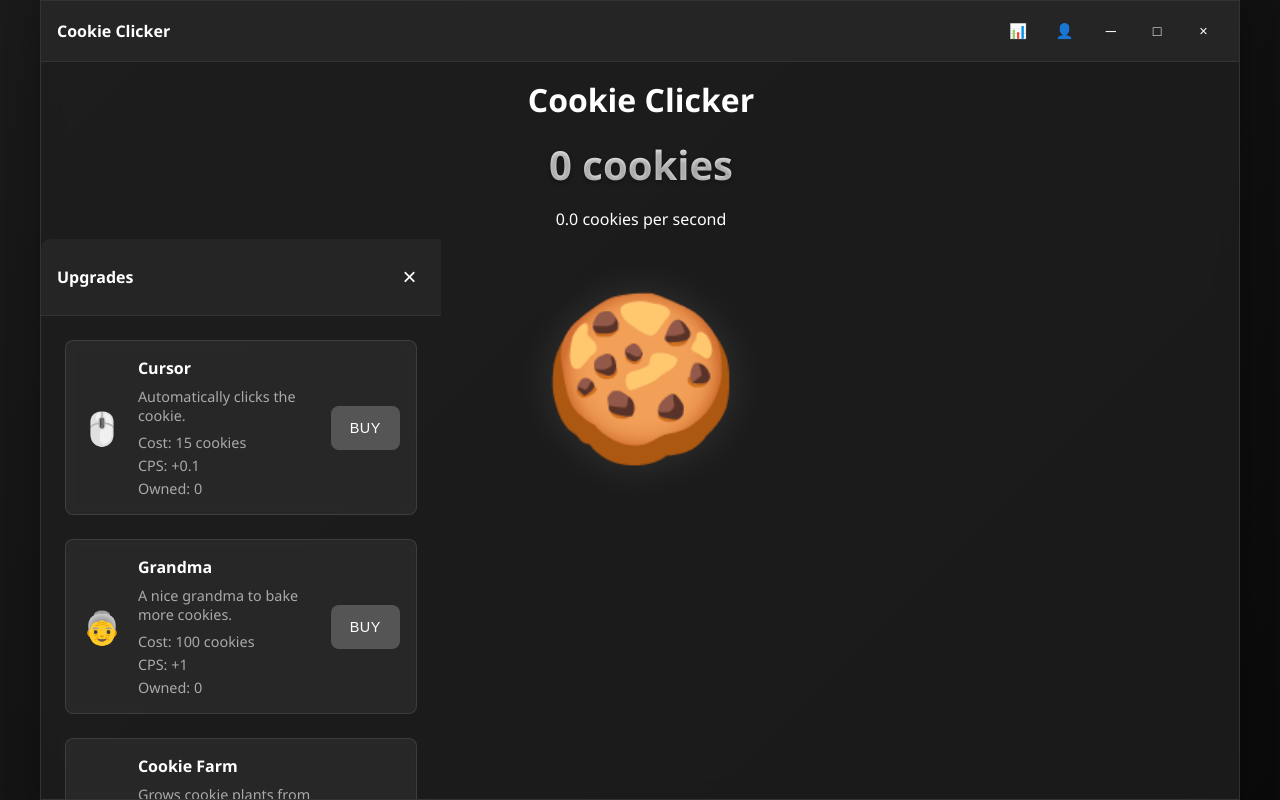
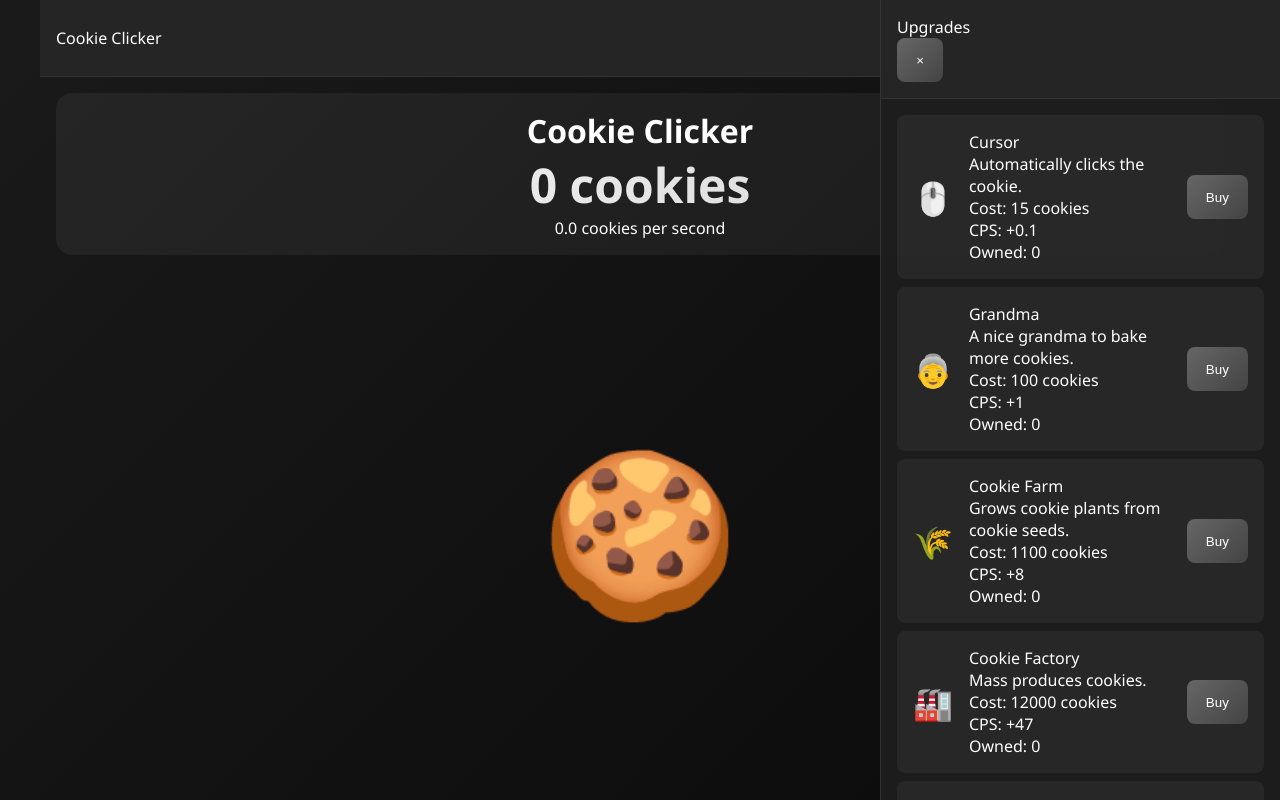
Before and after one commit to ToxicDeadShadow/games-22, a plain HTML site: page index.html in a window 1280 px wide. Drawn offline with Linux system fonts and the light colour scheme.

Commit message:
better view and ui for support across browsers

```diff
--- a/game.js
+++ b/game.js
@@ -1,5 +1,3 @@
-const isMobile = /Android|webOS|iPhone|iPad|iPod|BlackBerry|IEMobile|Opera Mini/i.test(navigator.userAgent);
-
 let cookies = 0;
 let cps = 0;
 let currentUser = null;
@@ -116,18 +114,20 @@ document.addEventListener('DOMContentLoaded', () => {
         localStorage.setItem('cookieClickerUsername', currentUser);
     }
 
-    // Basic touch optimizations
-    document.body.style.overscrollBehavior = 'none';
-    document.documentElement.style.touchAction = 'none';
-
-    // Prevent double-tap zoom
-    document.addEventListener('touchend', (e) => {
-        e.preventDefault();
-        e.target.click();
-    }, { passive: false });
-
     initGame();
     loadGame();
+
+    // Handle both click and touch
+    const cookie = document.getElementById('cookie');
+    ['click', 'touchend'].forEach(evt =>
+        cookie.addEventListener(evt, (e) => {
+            e.preventDefault();
+            cookies++;
+            cookie.classList.add('cookie-click');
+            setTimeout(() => cookie.classList.remove('cookie-click'), 100);
+            updateDisplay();
+        })
+    );
 
     // Add event listeners
     document.querySelector('.minimize').addEventListener('click', minimizeWindow);
@@ -254,15 +254,6 @@ function calculateCPS() {
     }
 }
 
-document.getElementById('cookie').addEventListener('click', () => {
-    cookies++;
-    document.getElementById('cookie').classList.add('cookie-click');
-    setTimeout(() => {
-        document.getElementById('cookie').classList.remove('cookie-click');
-    }, 100);
-    updateDisplay();
-});
-
 setInterval(() => {
     cookies += cps / 10;
     updateDisplay();
@@ -376,17 +367,6 @@ function initGame() {
 // Auto-save every 30 seconds
 setInterval(saveGame, 30000);
 
-// Add touch event support
-document.getElementById('cookie').addEventListener('touchstart', (e) => {
-    e.preventDefault();
-    cookies++;
-    document.getElementById('cookie').classList.add('cookie-click');
-    setTimeout(() => {
-        document.getElementById('cookie').classList.remove('cookie-click');
-    }, 100);
-    updateDisplay();
-});
-
 // Add admin functions
 async function checkBanStatus(username) {
     const response = await fetch('banned_players.js');
--- a/index.html
+++ b/index.html
@@ -2,7 +2,7 @@
 <html lang="en">
 <head>
     <meta charset="UTF-8">
-    <meta name="viewport" content="width=device-width, initial-scale=1.0, maximum-scale=1.0, user-scalable=no, viewport-fit=cover">
+    <meta name="viewport" content="width=device-width, initial-scale=1.0">
     <title>Modern Cookie Clicker</title>
     <link rel="stylesheet" href="styles.css">
 </head>
--- a/styles.css
+++ b/styles.css
@@ -2,6 +2,7 @@
     margin: 0;
     padding: 0;
     box-sizing: border-box;
+    -webkit-tap-highlight-color: transparent;
 }
 
 body {
@@ -9,30 +10,46 @@ body {
     background: linear-gradient(135deg, #1a1a1a 0%, #0a0a0a 100%);
     color: #fff;
     min-height: 100vh;
+    overflow: hidden;
+}
+
+.window {
+    height: 100vh;
+    display: grid;
+    grid-template-rows: auto 1fr;
+}
+
+.window-bar {
+    background: #252525;
+    padding: 1rem;
+    border-bottom: 1px solid #333;
+}
+
+.window-controls {
     display: flex;
-    justify-content: center;
+    justify-content: space-between;
     align-items: center;
 }
 
 .game-container {
     display: grid;
-    grid-template-columns: 1fr;
-    max-width: 100vw;
-    width: 100%;
+    grid-template-rows: auto 1fr;
+    gap: 1rem;
     padding: 1rem;
-    margin: 0 auto;
-    gap: 2rem;
+    height: 100%;
+    overflow: hidden;
 }
 
 .stats {
     text-align: center;
+    padding: 1rem;
+    background: rgba(255,255,255,0.05);
+    border-radius: 1rem;
 }
 
 .cookie-count {
-    font-size: min(8vw, 2.5rem);
+    font-size: clamp(2rem, 5vw, 3rem);
     font-weight: bold;
-    text-shadow: 0 2px 4px rgba(0, 0, 0, 0.3);
-    margin: 1rem 0;
     background: linear-gradient(135deg, #fff, #ccc);
     background-clip: text;
     -webkit-background-clip: text;
@@ -46,273 +63,59 @@ body {
 }
 
 .cookie {
-    font-size: min(20vw, 10rem);
+    font-size: clamp(8rem, 20vw, 15rem);
     cursor: pointer;
-    transition: transform 0.2s cubic-bezier(0.4, 0, 0.2, 1);
-    filter: drop-shadow(0 0 20px rgba(255, 255, 255, 0.1));
+    transition: transform 0.2s;
     user-select: none;
-    -webkit-user-select: none;
-    touch-action: manipulation;
-    -webkit-tap-highlight-color: transparent;
 }
 
-.cookie:hover {
-    transform: scale(1.15);
-    filter: drop-shadow(0 0 30px rgba(255, 255, 255, 0.2));
+.upgrades-window {
+    position: fixed;
+    right: 0;
+    top: 0;
+    bottom: 0;
+    width: clamp(300px, 30vw, 400px);
+    background: rgba(30, 30, 30, 0.95);
+    border-left: 1px solid rgba(255,255,255,0.1);
+    transform: translateX(100%);
+    transition: transform 0.3s;
+    display: flex;
+    flex-direction: column;
 }
 
-.cookie:active {
-    transform: scale(0.95);
+.upgrades-window.show {
+    transform: translateX(0);
 }
 
-.shop {
-    background: #333;
+.upgrades-content {
+    flex: 1;
+    overflow-y: auto;
     padding: 1rem;
-    border-radius: 0.5rem;
 }
 
 .upgrade {
     display: grid;
     grid-template-columns: auto 1fr auto;
     gap: 1rem;
+    padding: 1rem;
+    background: rgba(255,255,255,0.05);
+    border-radius: 0.5rem;
+    margin-bottom: 0.5rem;
     align-items: center;
-    background: rgba(255,255,255,0.05);
-    border: 1px solid rgba(255,255,255,0.1);
-    padding: min(4vw, 1rem);
-    margin-bottom: min(3vw, 0.5rem);
-    border-radius: 0.5rem;
-    transition: all 0.3s ease;
-    backdrop-filter: blur(5px);
 }
 
-.upgrade:hover {
-    transform: translateY(-2px);
-    background: rgba(255,255,255,0.08);
-    box-shadow: 0 4px 12px rgba(0, 0, 0, 0.2);
+.upgrade-icon {
+    font-size: 2rem;
 }
 
 button {
-    background: linear-gradient(135deg, #666 0%, #444 100%);
+    padding: 0.8rem 1.2rem;
+    border-radius: 0.5rem;
+    border: none;
+    background: linear-gradient(135deg, #666, #444);
     color: white;
-    border: none;
+    cursor: pointer;
     min-height: 44px;
-    padding: min(3vw, 0.6rem) min(4vw, 1.2rem);
-    border-radius: 8px;
-    cursor: pointer;
-    transition: all 0.2s ease;
-    font-weight: 500;
-    text-transform: uppercase;
-    font-size: 0.9rem;
-    letter-spacing: 0.5px;
-}
-
-button:hover {
-    background: linear-gradient(135deg, #777 0%, #555 100%);
-    transform: translateY(-1px);
-    box-shadow: 0 4px 12px rgba(0, 0, 0, 0.2);
-}
-
-button:disabled {
-    background: #555;
-    cursor: not-allowed;
-}
-
-@keyframes cookieClick {
-    0% { transform: scale(1); }
-    50% { transform: scale(0.9); }
-    100% { transform: scale(1); }
-}
-
-.cookie-click {
-    animation: cookieClick 0.1s ease-out;
-}
-
-.window {
-    background: rgba(30, 30, 30, 0.8);
-    backdrop-filter: blur(10px);
-    border: 1px solid rgba(255, 255, 255, 0.1);
-    border-radius: 16px;
-    overflow: hidden;
-    box-shadow: 0 8px 32px rgba(0, 0, 0, 0.3);
-    width: 100vw;
-    height: 100vh;
-    max-width: 100%;
-    border-radius: 0;
-    display: flex;
-    flex-direction: column;
-}
-
-.window-bar {
-    background: #252525;
-    padding: 0.5rem 1rem;
-    display: flex;
-    align-items: center;
-    border-bottom: 1px solid #333;
-    -webkit-app-region: drag;
-    user-select: none;
-}
-
-.window-controls {
-    display: flex;
-    align-items: center;
-    justify-content: space-between;
-    width: 100%;
-}
-
-.window-buttons {
-    display: flex;
-    gap: 0.5rem;
-    -webkit-app-region: no-drag;
-}
-
-.control-button {
-    background: none;
-    border: none;
-    color: #fff;
-    width: 30px;
-    height: 30px;
-    border-radius: 4px;
-    display: flex;
-    align-items: center;
-    justify-content: center;
-    cursor: pointer;
-    transition: background-color 0.2s;
-}
-
-.control-button:hover {
-    background: rgba(255,255,255,0.1);
-}
-
-.control-button.close:hover {
-    background: #ff4444;
-}
-
-.control-button.minimize:hover {
-    background: #ffb74d;
-}
-
-.control-button.maximize:hover {
-    background: #4caf50;
-}
-
-.window-controls {
-    display: flex;
-    align-items: center;
-    width: 100%;
-}
-
-.window-title {
-    font-weight: bold;
-}
-
-.upgrades-window {
-    position: fixed;
-    bottom: 0;
-    left: 0;
-    right: 0;
-    height: 70vh;
-    width: 100%;
-    transform: translateY(100%);
-    transition: transform 0.3s ease;
-    border-radius: 20px 20px 0 0;
-}
-
-.upgrades-window.show {
-    transform: translateY(0);
-}
-
-.upgrades-window .window-bar {
-    display: flex;
-    justify-content: space-between;
-    align-items: center;
-    padding: 1rem;
-    background: #252525;
-    border-radius: 10px 0 0 0;
-}
-
-.close-button {
-    background: none;
-    border: none;
-    color: #fff;
-    font-size: 1.5rem;
-    cursor: pointer;
-    padding: 0 0.5rem;
-}
-
-.close-button:hover {
-    color: #ff4444;
-}
-
-.upgrades-content {
-    padding: 1rem;
-    flex-grow: 1;
-    overflow-y: auto;
-    scrollbar-width: thin;
-    scrollbar-color: #666 #333;
-}
-
-.upgrades-content::-webkit-scrollbar {
-    width: 8px;
-}
-
-.upgrades-content::-webkit-scrollbar-track {
-    background: #333;
-}
-
-.upgrades-content::-webkit-scrollbar-thumb {
-    background: #666;
-    border-radius: 4px;
-}
-
-#upgrades-list {
-    display: flex;
-    flex-direction: column;
-    gap: 1rem;
-    padding: 0.5rem;
-}
-
-#upgrades-list .upgrade {
-    display: grid;
-    grid-template-columns: auto 1fr auto;
-    gap: 1rem;
-    background: rgba(255,255,255,0.05);
-    padding: 1rem;
-    border-radius: 8px;
-    border: 1px solid rgba(255,255,255,0.1);
-    align-items: center;
-    margin-bottom: 0.5rem;
-}
-
-#upgrades-list .upgrade:hover {
-    background: rgba(255,255,255,0.08);
-}
-
-.upgrade-icon {
-    font-size: min(6vw, 2rem);
-    line-height: 1;
-}
-
-.upgrade-info {
-    display: flex;
-    flex-direction: column;
-    gap: 0.5rem;
-}
-
-.upgrade-name {
-    font-weight: bold;
-}
-
-.upgrade-description {
-    font-size: 0.9rem;
-    color: #aaa;
-}
-
-.upgrade-stats {
-    display: flex;
-    flex-direction: column;
-    gap: 0.25rem;
-    font-size: 0.9rem;
-    color: #aaa;
 }
 
 /* Remove login modal styles */
```
